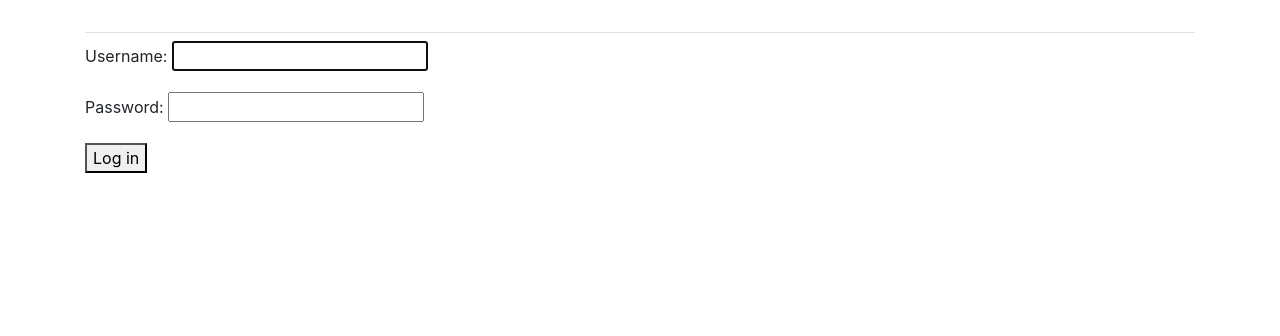
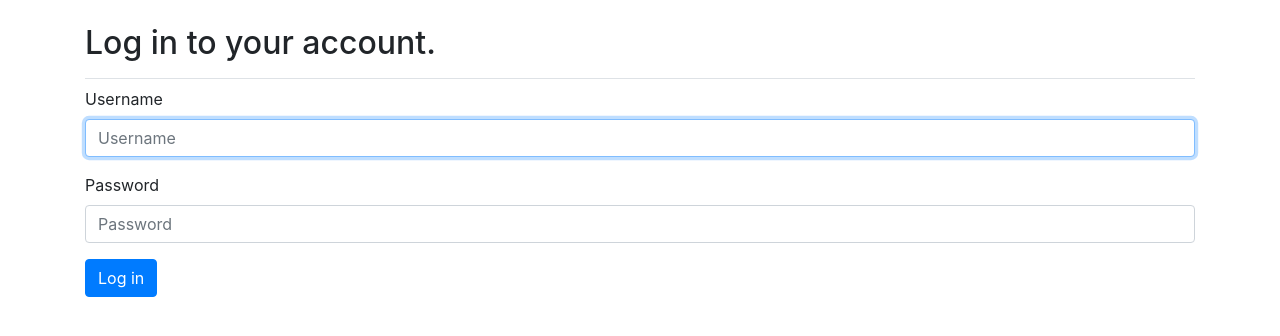
Before and after one commit to jcolvert99/Django, a Django app: page /users/login/ in a window 1280 px wide. Shown: the part 58-394 px from the top of the page. Run offline with Django 3.2, Linux system fonts and the light colour scheme; some libraries are stand-ins or nearby versions.

Commit message:
Styling login page

```diff
--- a/users/templates/registration/login.html
+++ b/users/templates/registration/login.html
@@ -1,4 +1,9 @@
 {% extends "MainApp/base.html" %}
+{% load bootstrap4 %}
+
+{% block page_header %}
+<h2>Log in to your account.</h2>
+{% endblock page_header %}
 
 {% block content %}
 
@@ -6,12 +11,14 @@
 <p>Your username and password didn't match. Please try again.</p>
 {% endif %}
 
-<form action="{% url 'users:login' %}" method="post">
+<form method="post" action="{% url 'users:login' %}" class="form">
     {% csrf_token %}   <!--prevents SQL injection hacks-->
+    {% bootstrap_form form %}
+    {% buttons %}
+        <button name="submit" class="btn btn-primary">Log in</button>
+    {% endbuttons %}
 
-    {{ form.as_p }}    <!--don't have to write out each field, just load form-->
 
-    <button name="submit">Log in</button>
     <input type="hidden" name="next" value="{% url 'MainApp:index' %}" />  <!--redirects to the homepage-->
 
 </form>
```
